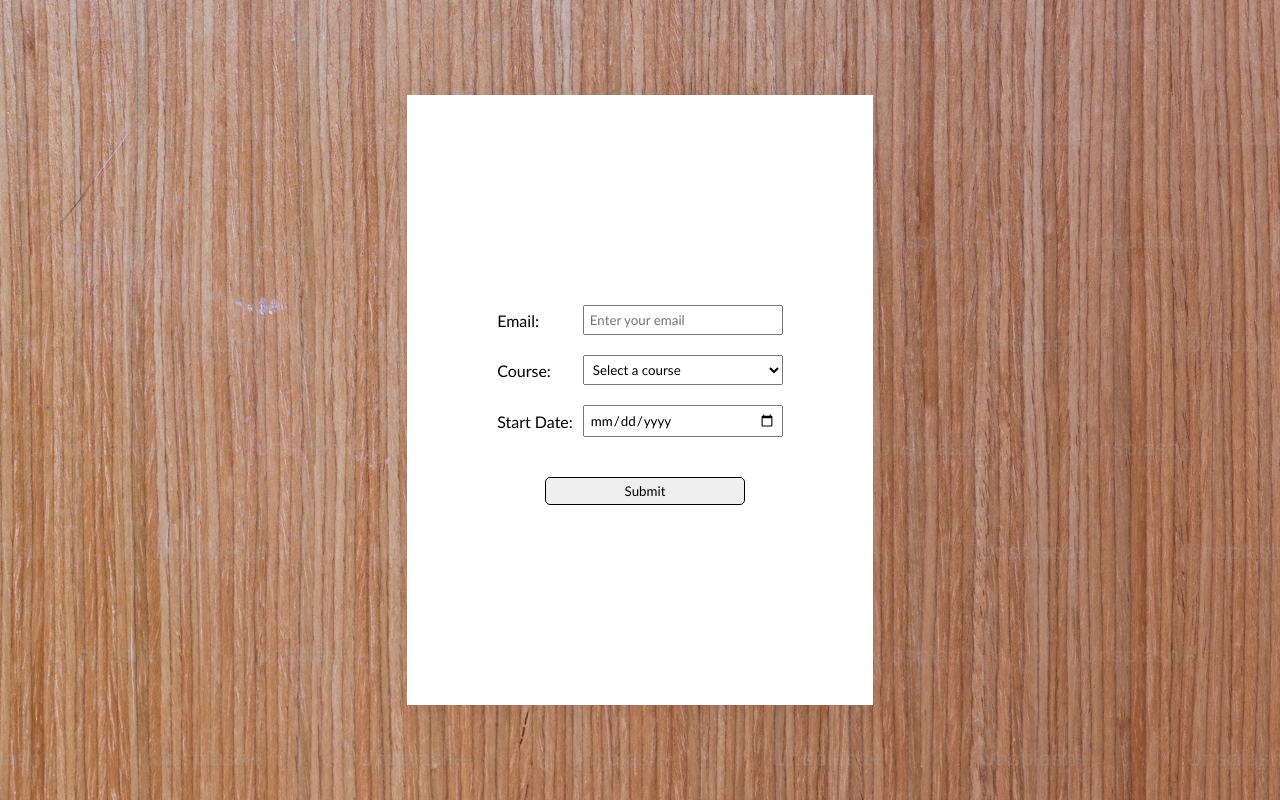
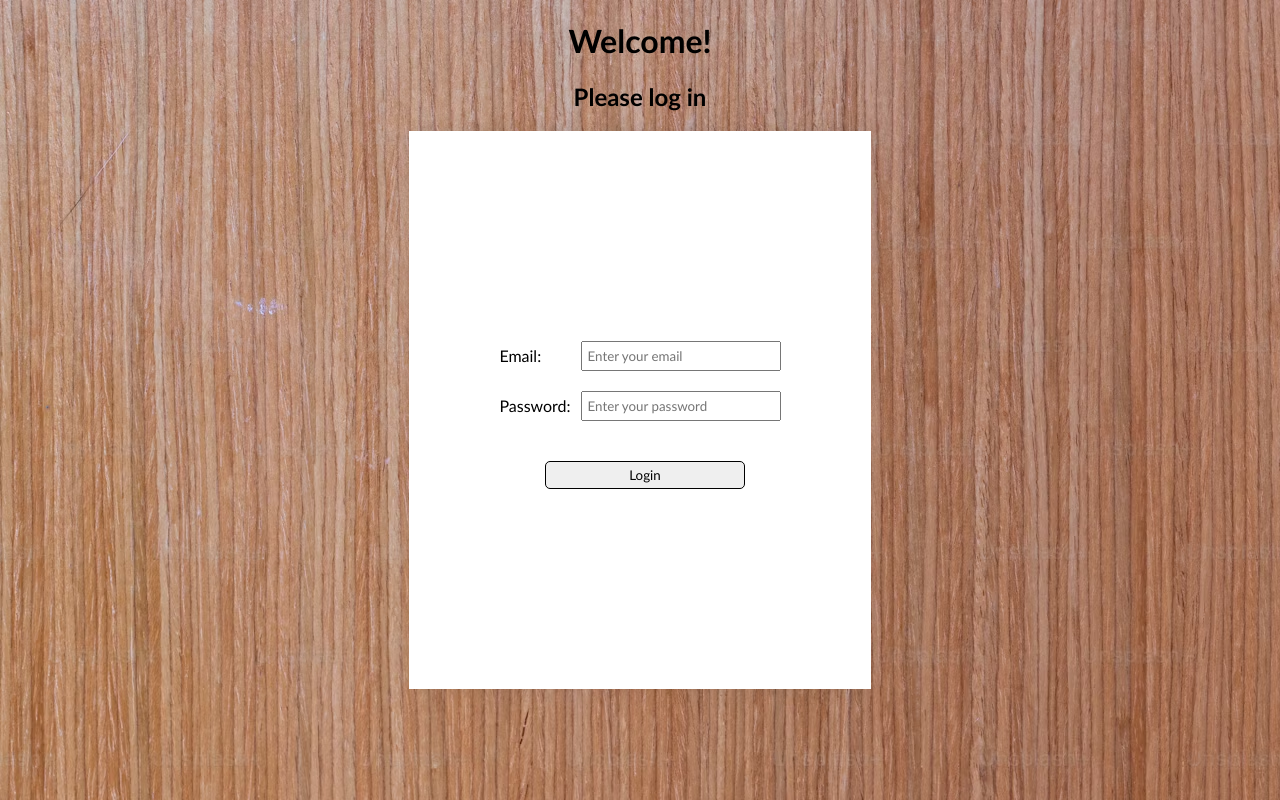
Before and after one commit to CoolNight99/course-form, a Vue app: page / in a window 1280 px wide. Built offline with nearby package versions, Linux system fonts and the light colour scheme; no server answers.

Commit message:
implemented logic functionality

```diff
--- a/package.json
+++ b/package.json
@@ -9,7 +9,8 @@
     "preview": "vite preview"
   },
   "dependencies": {
-    "vue": "^3.5.13"
+    "vue": "^3.5.13",
+    "vue-router": "^4.5.1"
   },
   "devDependencies": {
     "@vitejs/plugin-vue": "^5.2.3",
--- a/src/App.vue
+++ b/src/App.vue
@@ -1,3 +1,3 @@
 <template>
-  <course-form></course-form>
+  <router-view></router-view>
 </template>
--- a/src/assets/styles.css
+++ b/src/assets/styles.css
@@ -4,7 +4,6 @@ body {
     align-items: center;
     justify-content: center;
     margin: auto;
-    height: 100vh;
     font-family: 'Trebuchet MS', 'Lucida Sans Unicode', 'Lucida Grande', 'Lucida Sans', Arial, sans-serif;
     background-image: url("./premium_photo-1674048382856-aa9984d8b391.avif");
 }
@@ -15,6 +14,11 @@ form {
     box-shadow: 0 0 1.25rem rgba(0, 0, 0, 0.1);
     display: flex;
     flex-direction: column;
+    margin-bottom: 5rem;
+}
+
+h1, h2 {
+    text-align: center
 }
 
 .form-row {
--- a/src/components/CourseForm.vue
+++ b/src/components/CourseForm.vue
@@ -3,7 +3,7 @@
     <form @submit.prevent="submitForm" id="form" novalidate>
       <div class="form-row">
         <label for="email">Email:</label>
-        <input type="email" id="email" v-model="form.email" placeholder="Enter your email" required>
+        <input type="email" id="email" v-model="form.email" placeholder="Enter your email">
       </div>
       <small v-if="submitted && !emailValid">Please enter a valid email address.</small>
       <div class="form-row">
@@ -27,39 +27,18 @@
   </div>
 </template>
 <script lang="ts">
-import { initializeApp } from "firebase/app";
-import { getFirestore, collection, addDoc } from "firebase/firestore";
-import { getAuth, signInAnonymously, onAuthStateChanged, User } from "firebase/auth";
+import { collection, addDoc } from "firebase/firestore";
 import { validateEmail } from "../utils/validateEmail"
+import { getAuth } from "firebase/auth";
+
+const auth = getAuth();
+const currentUser = auth.currentUser;
 
 interface FormData {
   email: string;
   course: string;
   startDate: string;
 }
-
-const firebaseConfig = {
-  apiKey: "AIzaSyCV2wb4ny9H_EHdpsUeFyYA_VkldCYtncc",
-  authDomain: "course-form-c5a4b.firebaseapp.com",
-  projectId: "course-form-c5a4b",
-  storageBucket: "course-form-c5a4b.firebasestorage.app",
-  messagingSenderId: "114852724417",
-  appId: "1:114852724417:web:18469198c36f119b979e40",
-  measurementId: "G-JFMV72M8TN",
-};
-
-const app = initializeApp(firebaseConfig);
-const db = getFirestore(app);
-const auth = getAuth(app);
-
-let currentUser: User | null = null;
-
-signInAnonymously(auth);
-onAuthStateChanged(auth, (user) => {
-  if (user) {
-    currentUser = user;
-  }
-});
 
 export default {
   data() {
@@ -82,7 +61,7 @@ export default {
 
   computed: {
     emailValid(): boolean {
-            return validateEmail(this.form.email);
+        return validateEmail(this.form.email);
     },
   },
 
--- a/src/components/Login.vue
+++ b/src/components/Login.vue
@@ -1,22 +1,93 @@
 <template>
     <div class="login">
+        <h1>Welcome!</h1>
+        <h2>Please log in</h2>
         <form @submit.prevent="login">
-                  <div class="form-row">
-                    <label for="email">Email:</label>
-                    <input type="email" id="email" v-model="form.email" placeholder="Enter your email" required>
-                </div>
-                <small v-if="submitted && !emailValid">Please enter a valid email address.</small>
+            <div class="form-row">
+                <label for="email">Email:</label>
+                <input type="email" id="email" v-model="form.email" placeholder="Enter your email">
+            </div>
+            <small v-if="submitted && !emailValid">Please enter a valid email address.</small>
+            <div class="form-row">
+                <label for="password">Password:</label>
+                <input type="password" id="password" v-model="form.password" placeholder="Enter your password">
+            </div>
+            <small v-if="submitted && loginError">Please enter the correct password.</small>
+            <button type="submit">Login</button>
+            <p v-if="success && !loginError" class="details-saved">Login successful. Thank you.</p>
         </form>
     </div>
 </template>
 <script lang="ts">
+import { initializeApp } from "firebase/app";
+import { getAuth, signInWithEmailAndPassword, onAuthStateChanged, User } from "firebase/auth";
 import { validateEmail } from '../utils/validateEmail';
 
+// configure Firebase
+const firebaseConfig = {
+  apiKey: "AIzaSyCV2wb4ny9H_EHdpsUeFyYA_VkldCYtncc",
+  authDomain: "course-form-c5a4b.firebaseapp.com",
+  projectId: "course-form-c5a4b",
+  storageBucket: "course-form-c5a4b.firebasestorage.app",
+  messagingSenderId: "114852724417",
+  appId: "1:114852724417:web:18469198c36f119b979e40",
+  measurementId: "G-JFMV72M8TN",
+};
+
+// Firebase initialization
+const app = initializeApp(firebaseConfig);
+const auth = getAuth(app);
+
+interface FormData {
+    email: string;
+    password: string;
+}
+
 export default {
+    data() {
+        return {
+            form: {
+                email: "",
+                password: "",
+            } as FormData,
+            submitted: false,
+            success: false,
+            loginError: false
+        };
+    },
+
     computed: {
         emailValid(): boolean {
             return validateEmail(this.form.email);
         },
     },
+
+    methods: {
+        async login(): Promise<void> {
+            this.submitted = true;
+
+            if (this.emailValid) {
+                this.success = true;
+
+                try {
+                    const userCredential = await signInWithEmailAndPassword(auth, this.form.email, this.form.password);
+
+                    setTimeout(() => {
+                        this.form.email = "";
+                        this.form.password = "";
+                        this.submitted = false;
+                        this.success = false;
+                        this.$router.push({ name: 'CourseForm' });
+                    }, 2000);
+                }
+
+                catch (error) {
+                    console.error("Login error:", error.code, error.message);
+                    this.success = false;
+                    this.loginError = true;
+                }
+            }
+        },
+    },
 }
 </script>
--- a/src/main.js
+++ b/src/main.js
@@ -1,8 +1,20 @@
 import { createApp } from 'vue'
 import App from './App.vue'
+import { createRouter, createWebHistory } from 'vue-router'
+import Login from './components/Login.vue'
 import CourseForm from './components/CourseForm.vue'
 import './assets/styles.css'
 
+const router = createRouter({
+    history: createWebHistory(),
+    routes: [
+        { path: "/", component: Login, name: "Login"},
+        { path: "/course-form", component: CourseForm, name: "CourseForm"}
+    ]
+});
+
 const app = createApp(App);
+app.component('Login', Login);
 app.component('CourseForm', CourseForm);
+app.use(router);
 app.mount('#app')
--- a/src/utils/validateEmail.ts
+++ b/src/utils/validateEmail.ts
@@ -1,5 +1,5 @@
 export function validateEmail(email: string) {
     const emailPattern = /^[a-zA-Z0-9._%+-]+@[a-zA-Z0-9.-]+\.[a-zA-Z]{2,}$/;
 
-    return emailPattern.test(this.form.email);
+    return emailPattern.test(email);
 }
```
Also changed, not shown: 1 other file (tests, documents, lock files or other folders).
